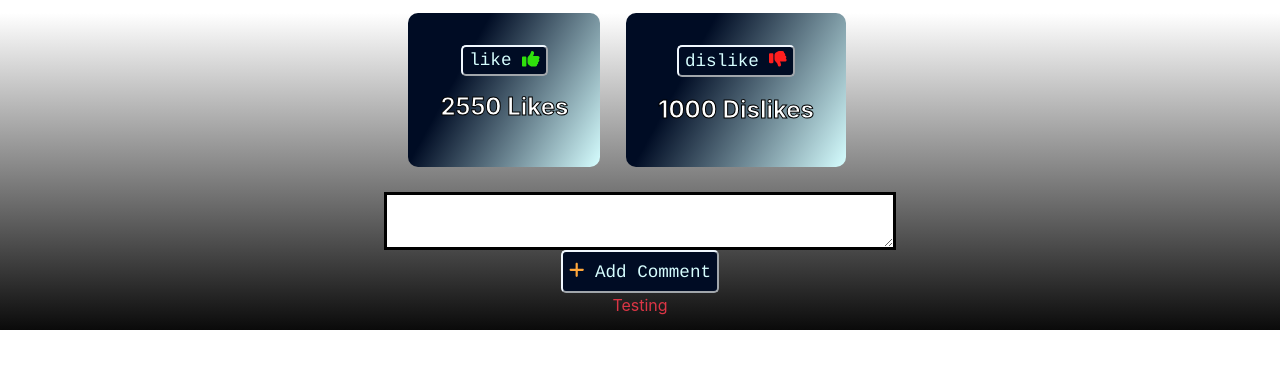
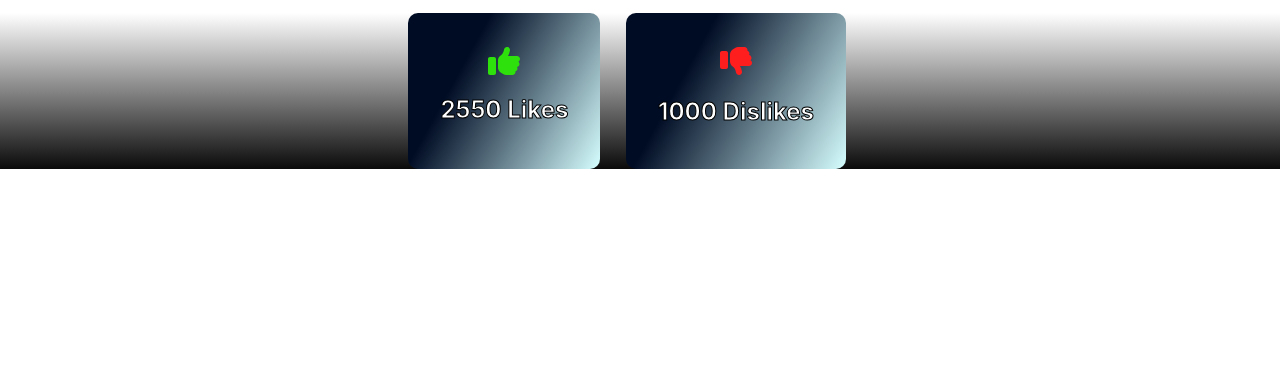
Before and after one commit to zachary-berdell-elliott/personal-blog-rect-sandbox, a React (Create React App) app: page / in a window 1280 px wide. Shown: the top 368 px of the page. Built offline with nearby package versions, Linux system fonts and the light colour scheme; some icons are missing; the HTML template or start-up script is replaced by a standard one.

Commit message:
Made more progress on comment and like bar.

```diff
--- a/src/App.css
+++ b/src/App.css
@@ -120,3 +120,7 @@
 .mg-bottom-1 {
   margin-bottom: 1%;
 }
+
+.not-logged-in-like {
+  font-size: 200%
+}
--- a/src/components/AddCommentBar.js
+++ b/src/components/AddCommentBar.js
@@ -3,7 +3,7 @@ import { FontAwesomeIcon } from '@fortawesome/react-fontawesome'
 import { faThumbsUp, faThumbsDown, faPlus } from '@fortawesome/free-solid-svg-icons';
 
 function AddCommentBar() {
-    const loggedIn = true;
+    const loggedIn = false;
     var likeCount = 2550;
     var dislikeCount = 1000;
     var userLiked = false;
@@ -42,7 +42,20 @@ function AddCommentBar() {
             </form>
         </section>
     ) : (
-        <section id="comment-add-section"></section>
+        <section id="comment-add-section">
+                        <div className="d-flex-row j-content mg-top-1">
+                <section id="liking-section" className="vote-section">
+                        <FontAwesomeIcon icon={faThumbsUp} className="green-text not-logged-in-like" aria-hidden="true"/>
+                    <div id="like-count" aria-labelledby={`This post has ${likeCount} likes`}
+                        className="vote-count-num">{likeCount} Likes</div>
+                </section>
+                <section id="disliking-section" className="vote-section">
+                    <FontAwesomeIcon icon={faThumbsDown} className="red-text not-logged-in-like" aria-hidden="true" />
+                    <div id="dislike-count" aria-labelledby={`This post has ${dislikeCount} dislikes`}
+                        className="vote-count-num">{dislikeCount} Dislikes</div>
+                </section>
+            </div>
+        </section>
     );
 }
 
```
